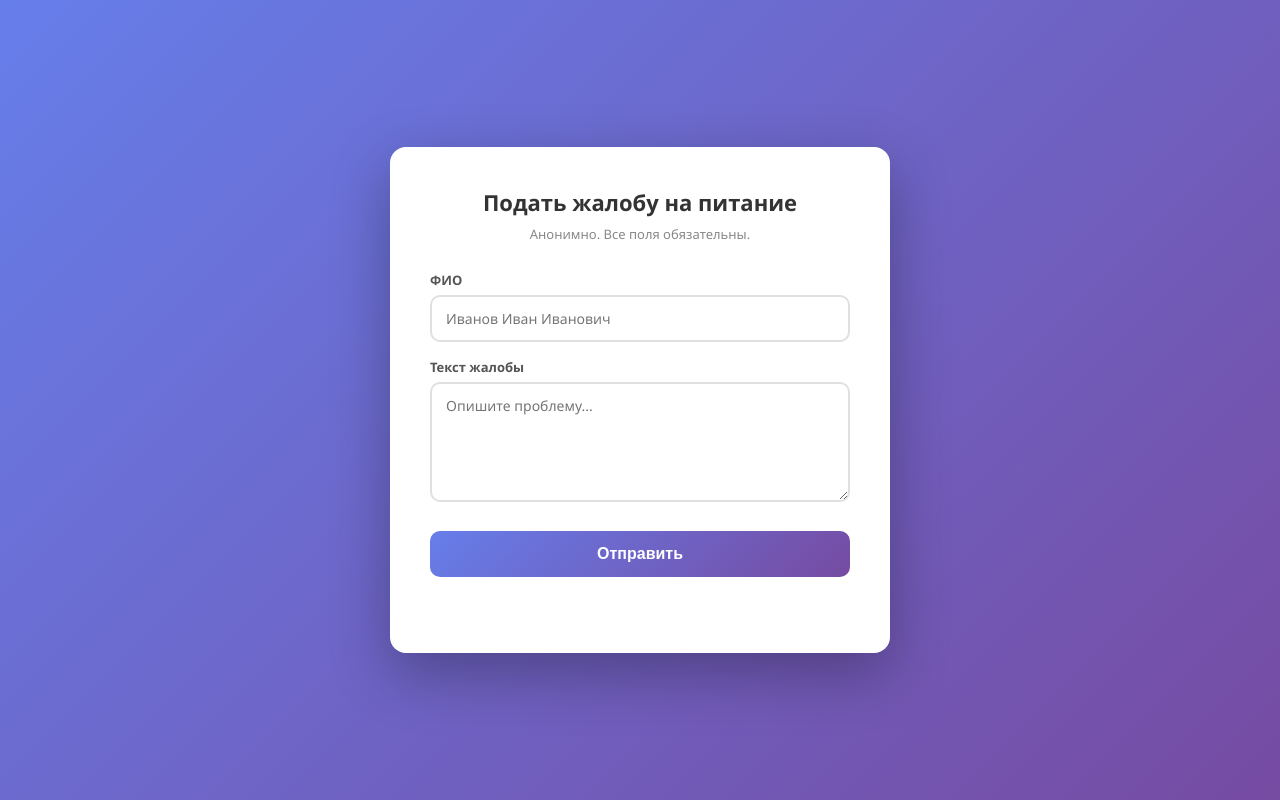
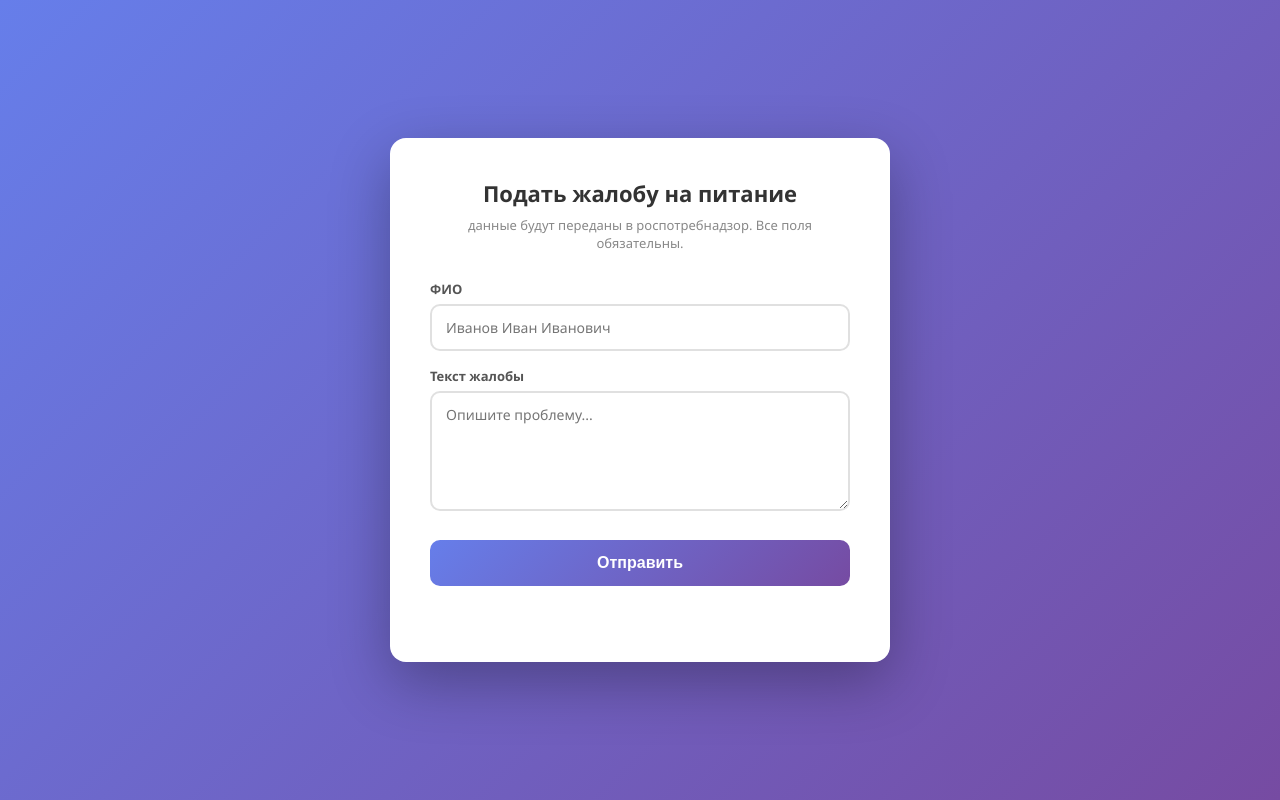
Before and after one commit to jgjjj0927-hub/pitanie, a plain HTML site: page index.html in a window 1280 px wide. Drawn offline with Linux system fonts and the light colour scheme.

Commit message:
Update index.html

```diff
--- a/index.html
+++ b/index.html
@@ -97,7 +97,7 @@
 <body>
     <div class="card">
         <h1>Подать жалобу на питание</h1>
-        <p class="sub">Анонимно. Все поля обязательны.</p>
+        <p class="sub">данные будут переданы в роспотребнадзор. Все поля обязательны.</p>
 
         <form id="reportForm">
             <label for="fio">ФИО</label>
```
